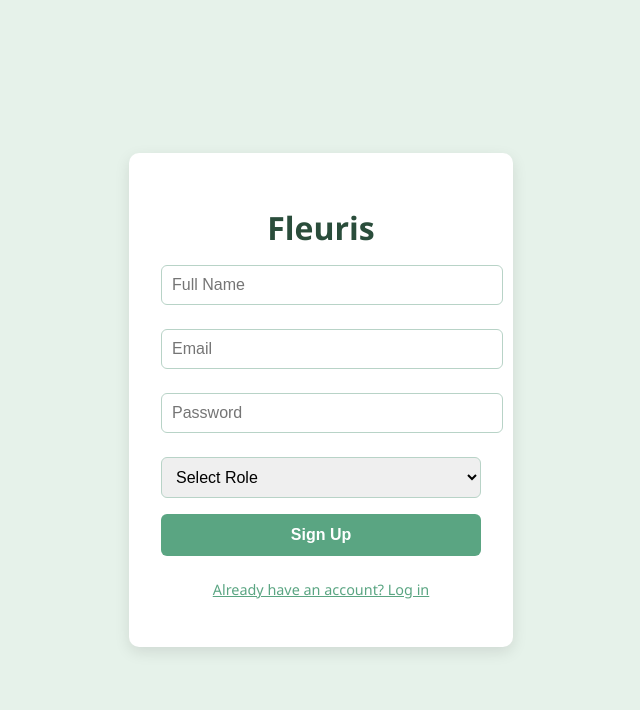
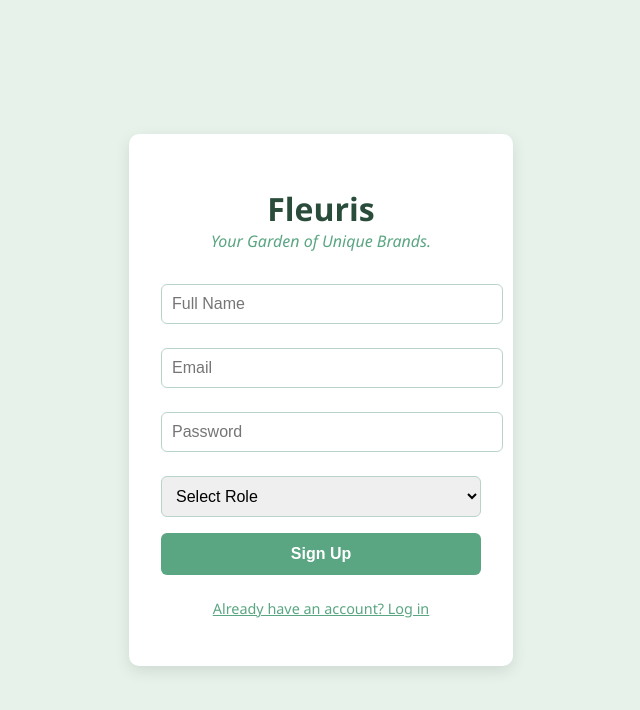
Before and after one commit to salmaabuzaid/fleuris, a plain HTML site: page index.html in a window 1280 px wide. Shown: the whole page, without its empty margins (319-959 px from the left). Drawn offline with Linux system fonts and the light colour scheme.

Commit message:
Update index.html

```diff
--- a/index.html
+++ b/index.html
@@ -67,6 +67,10 @@
 
   <div class="container" id="auth-container">
     <h1>Fleuris</h1>
+    <p style="color: #5AA582; font-style: italic; margin-top: -8px; margin-bottom: 1.5rem;">
+  Your Garden of Unique Brands.
+</p>
+
     <div id="signup-form">
       <input type="text" id="signup-name" placeholder="Full Name" required />
       <input type="email" id="signup-email" placeholder="Email" required />
```
